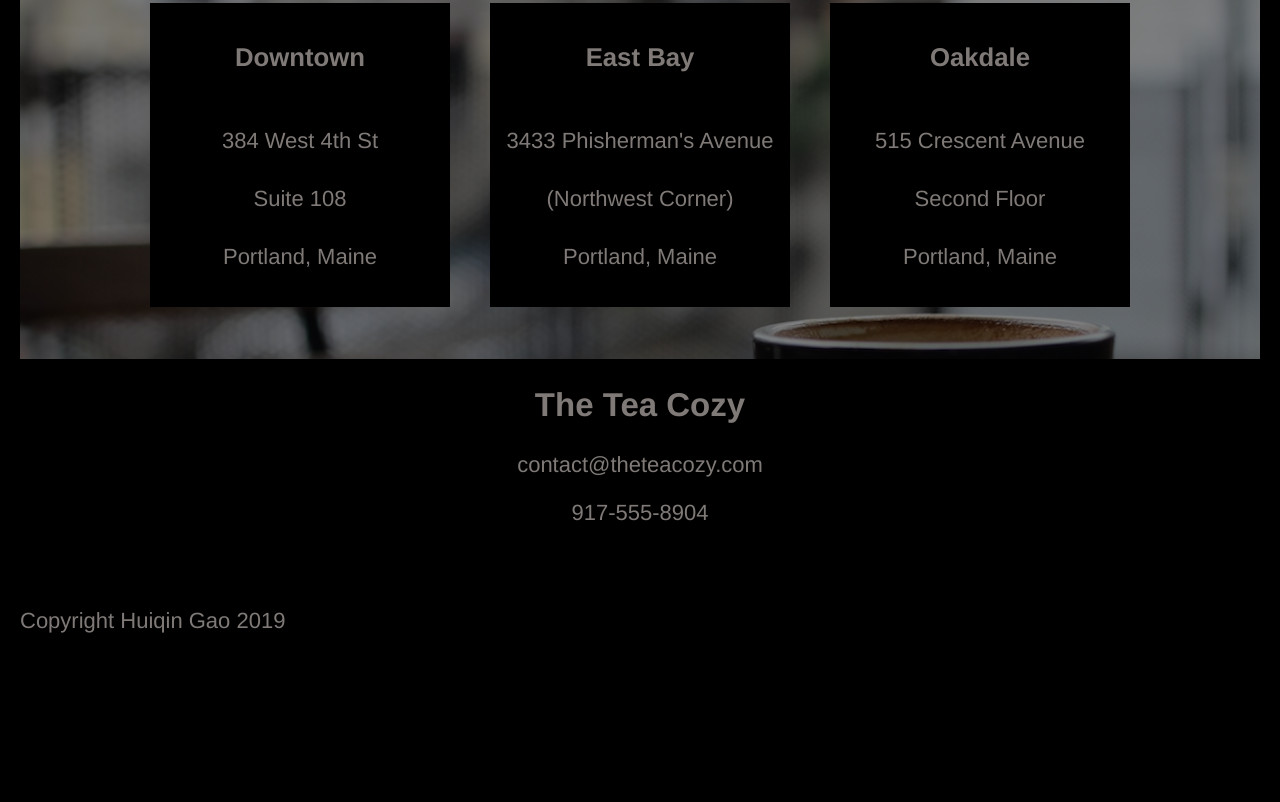
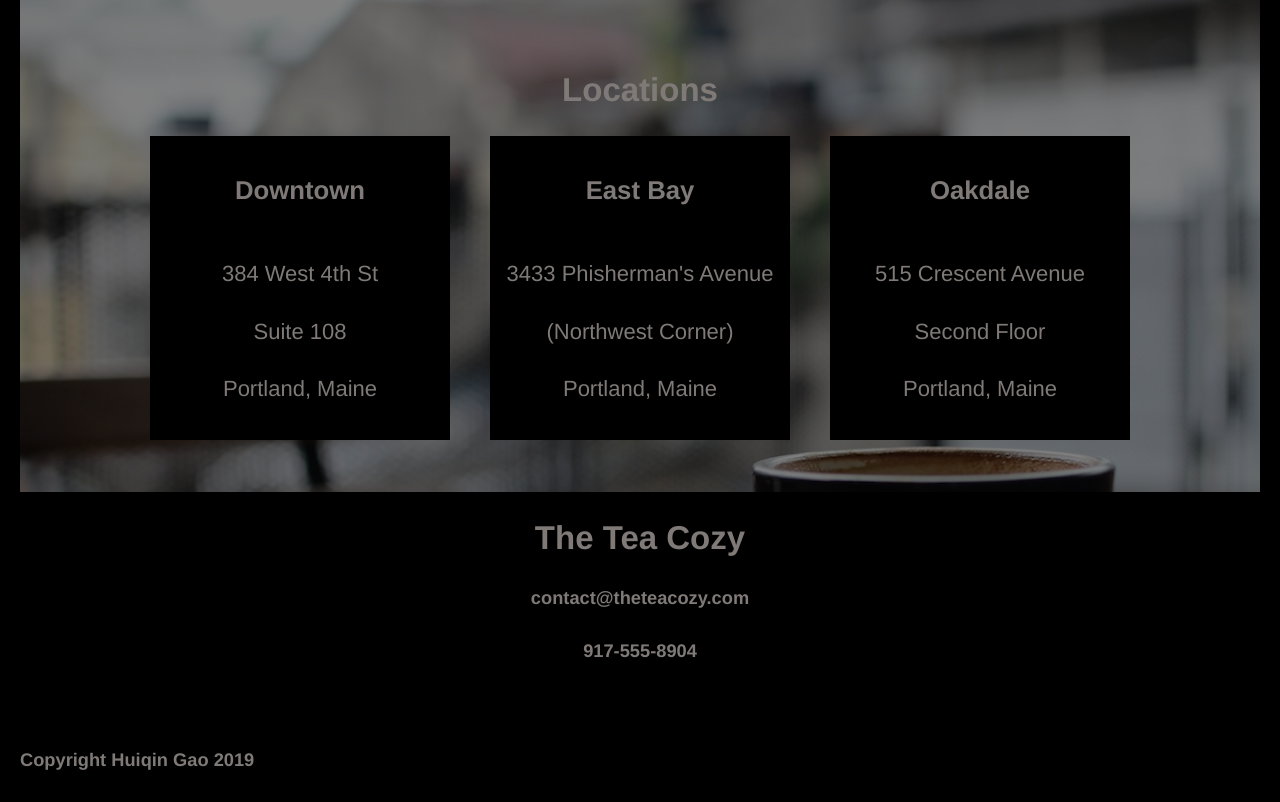
Before and after one commit to huiqingao/tea_cozy, a plain HTML site: page index.html in a window 1280 px wide. Shown: the part 1641-2443 px from the top of the page. Before the commit the page ends 2297 px from the top, so only its background shows below. Drawn offline with Linux system fonts and the light colour scheme.

Commit message:
Fix the margin of featured teas, fix the font sizes in the footer

```diff
--- a/index.html
+++ b/index.html
@@ -74,14 +74,13 @@
       <footer>
         <div class="contact">
           <h2>The Tea Cozy</h2>
-          <p>contact@theteacozy.com</p>
-          <p>917-555-8904</p>
+          <h5>contact@theteacozy.com</h5>
+          <h5>917-555-8904</h5>
         </div>
         <div class="copyright">
-          <p>Copyright Huiqin Gao 2019</p>
+          <h5>Copyright Huiqin Gao 2019</h5>
         </div>
       </footer>
-
     </main>
   </body>
 </html>
--- a/style.css
+++ b/style.css
@@ -71,7 +71,7 @@ main {
 /* Featured Tea */
 .featured_tea {
   width: 1000px;
-  margin: 0 auto;
+  margin: 80px auto;
 }
 
 .gallery {
```
